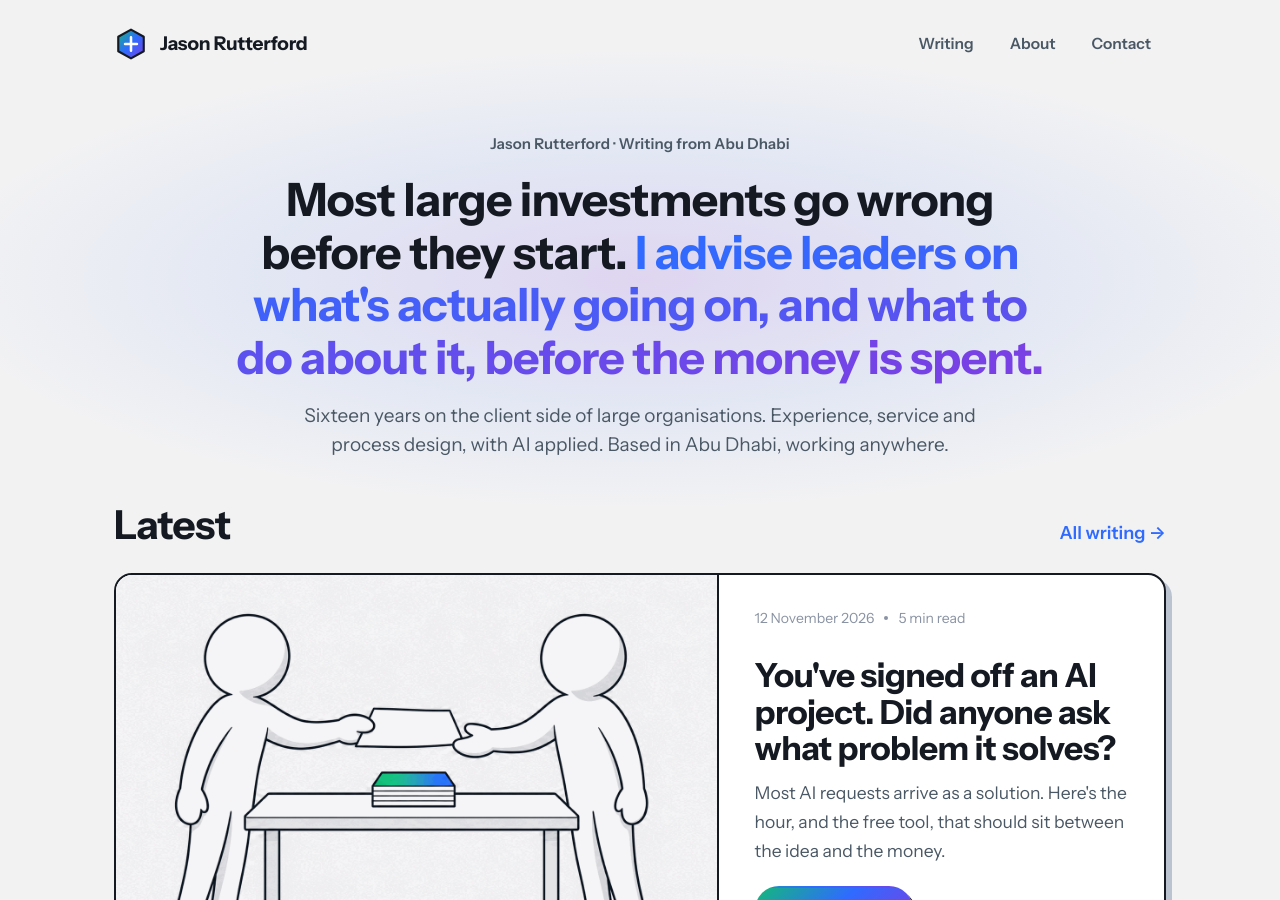
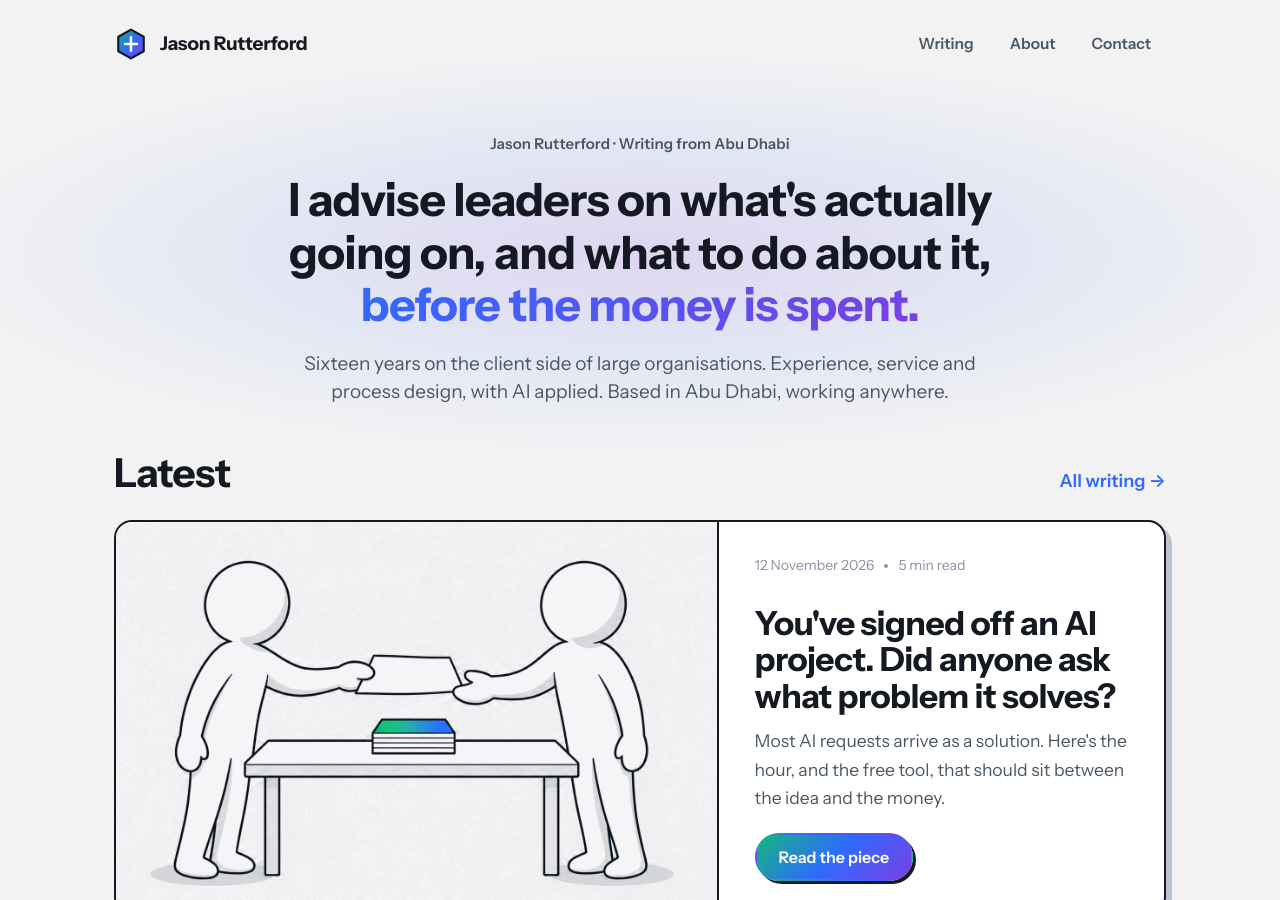
Before and after one commit to jasonrutterford-cyber/jasonrutterford-cyber.github.io, a Jekyll site: the page built from index.html, in a window 1280 px wide and 900 px high. Built offline with Jekyll 4.4.1, drawn with Linux system fonts in a browser that asks for light colours.

Commit message:
Home headline: drop the unprovable opening claim
Co-Authored-By: Claude Fable 5.1 <noreply@anthropic.com>
Claude-Session: https://claude.ai/code/session_01H4C9CmjHEpPU5YtAhQFvTv

```diff
--- a/index.html
+++ b/index.html
@@ -1,12 +1,12 @@
 ---
 layout: default
 title: Jason Rutterford
-description: Most large investments go wrong before they start. Jason Rutterford advises leaders on what's actually going on, and what to do about it, before the money is spent. Sixteen years on the client side of large organisations. Writing from Abu Dhabi.
+description: Jason Rutterford advises leaders on what's actually going on, and what to do about it, before the money is spent. Sixteen years on the client side of large organisations. Experience, service and process design, with AI applied. Writing from Abu Dhabi.
 ---
 <section class="hero hero-centred glow">
   <div class="wrap">
     <p class="eyebrow">Jason Rutterford · Writing from Abu Dhabi</p>
-    <h1>Most large investments go wrong before they start. <span class="grad-text">I advise leaders on what's actually going on, and what to do about it, before the money is spent.</span></h1>
+    <h1>I advise leaders on what's actually going on, and what to do about it, <span class="grad-text">before the money is spent.</span></h1>
     <p class="lead">Sixteen years on the client side of large organisations. Experience, service and process design, with AI applied. Based in Abu Dhabi, working anywhere.</p>
   </div>
 </section>
```
